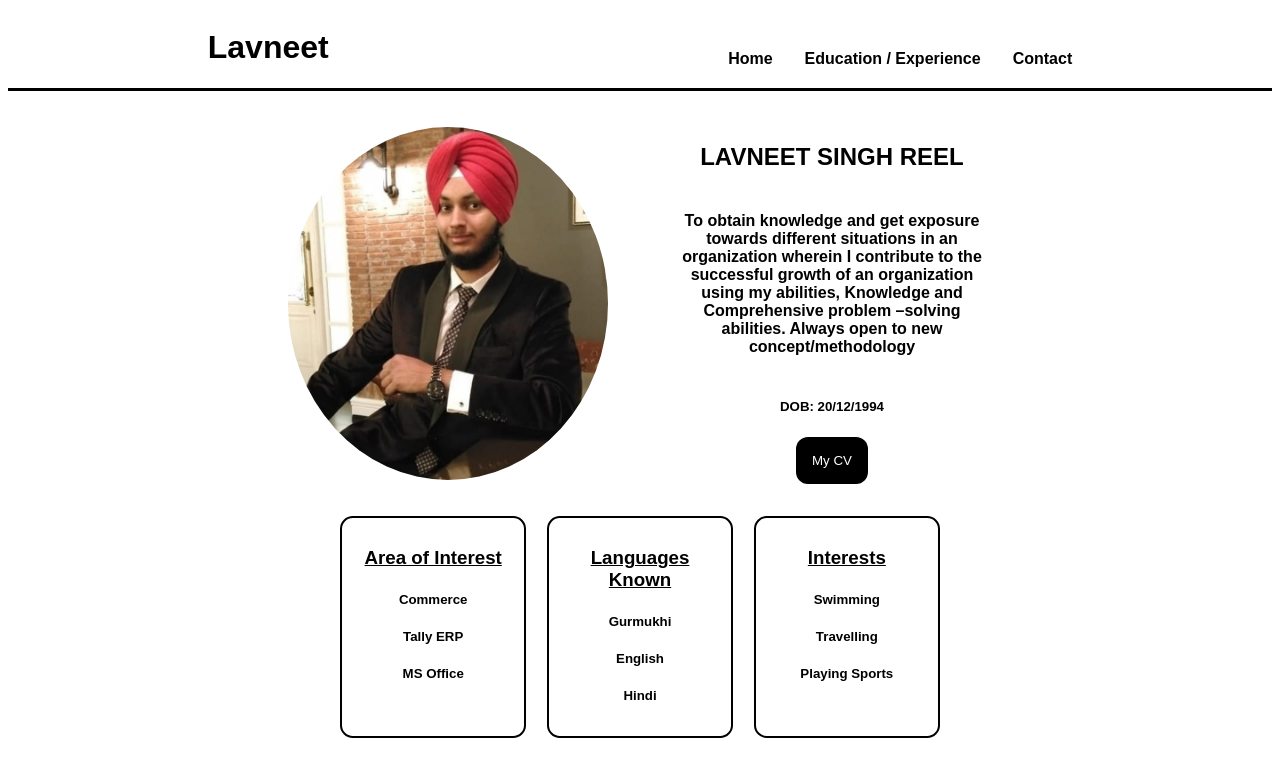
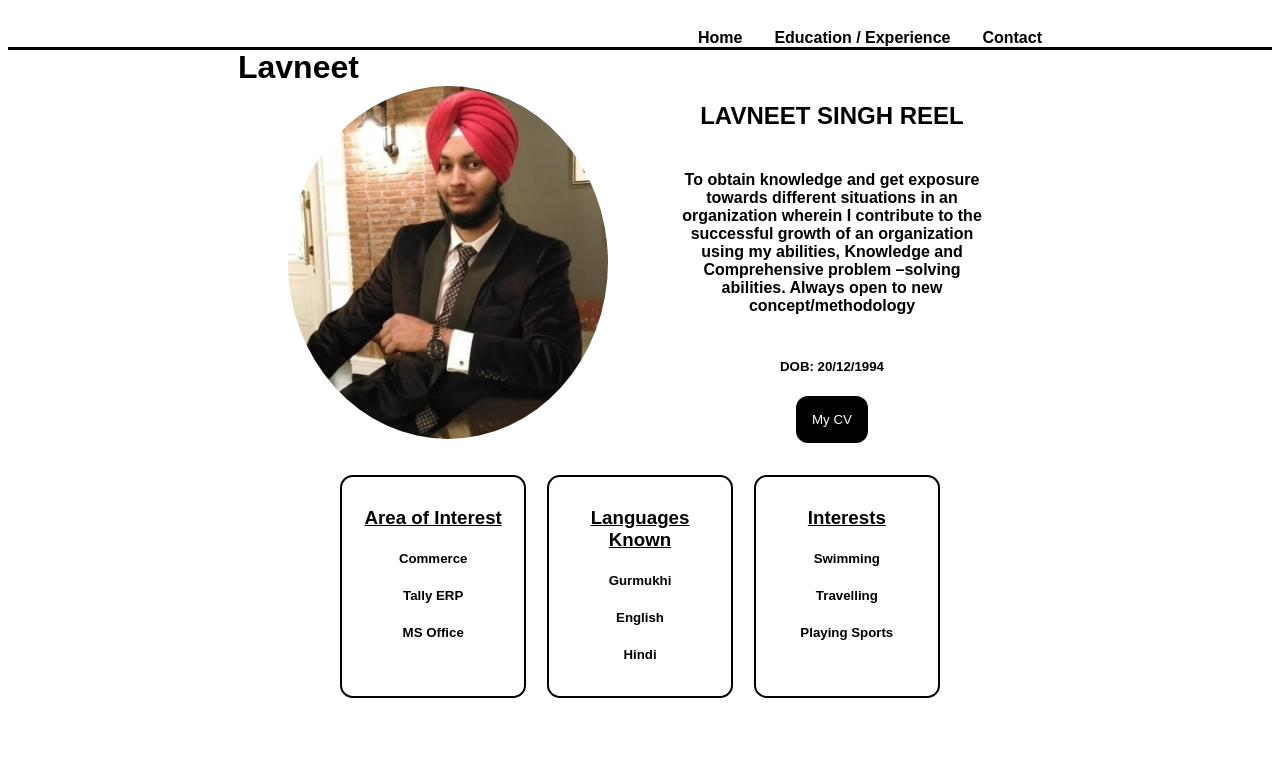
Before and after one commit to prabhjot-arora31/Jiju-s-Resume, a React (Create React App) app: page / in a window 1280 px wide. Shown: the top 776 px of the page. Built offline with nearby package versions, Linux system fonts and the light colour scheme.

Commit message:
Update Header.js

```diff
--- a/src/components/Header/Header.js
+++ b/src/components/Header/Header.js
@@ -24,7 +24,7 @@ const Header = (props) => {
       {props.handleCallBack(hideHome)}
       <div className="mainHeader">
         <div className={nameDisplay}>
-          <h1 style={{position:'sticky'}}>Lavneet</h1>
+          <h1 style={{position:"fixed"}}>Lavneet</h1>
         </div>
         <div className="small">
           <Link to="/" className="link">
@@ -60,7 +60,7 @@ const Header = (props) => {
             <h2 className="x">X</h2>
           </div>
         </div>
-        <div className={hamburgerDisplay} style={{position:'sticky'}} onClick={ShowMenu}>
+        <div className={hamburgerDisplay} style={{position:"fixed"}} onClick={ShowMenu}>
           <img
             src={require("../../assets/images/hamburger_menu.png")}
             style={{ width: "30px" }}
```
